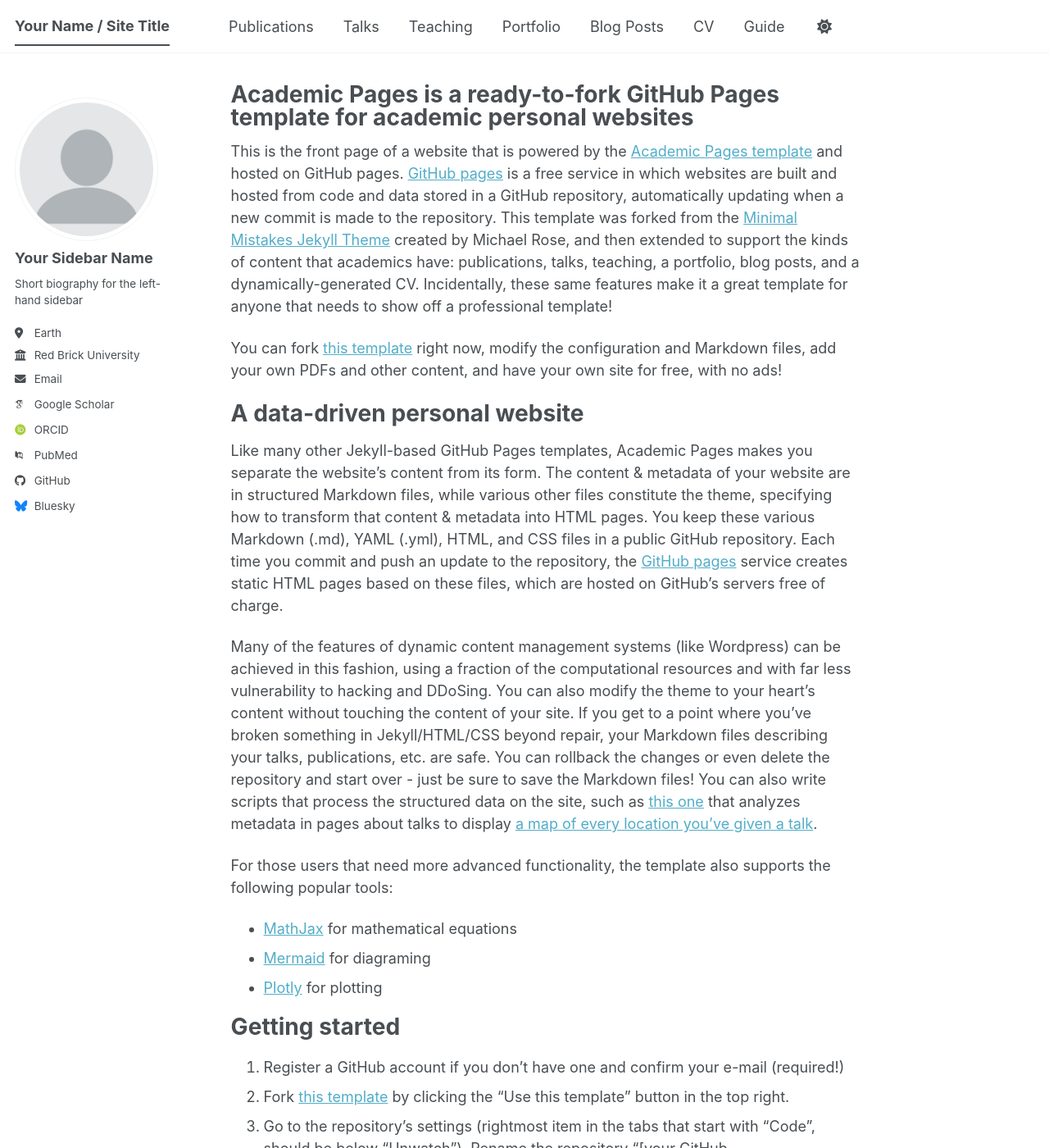
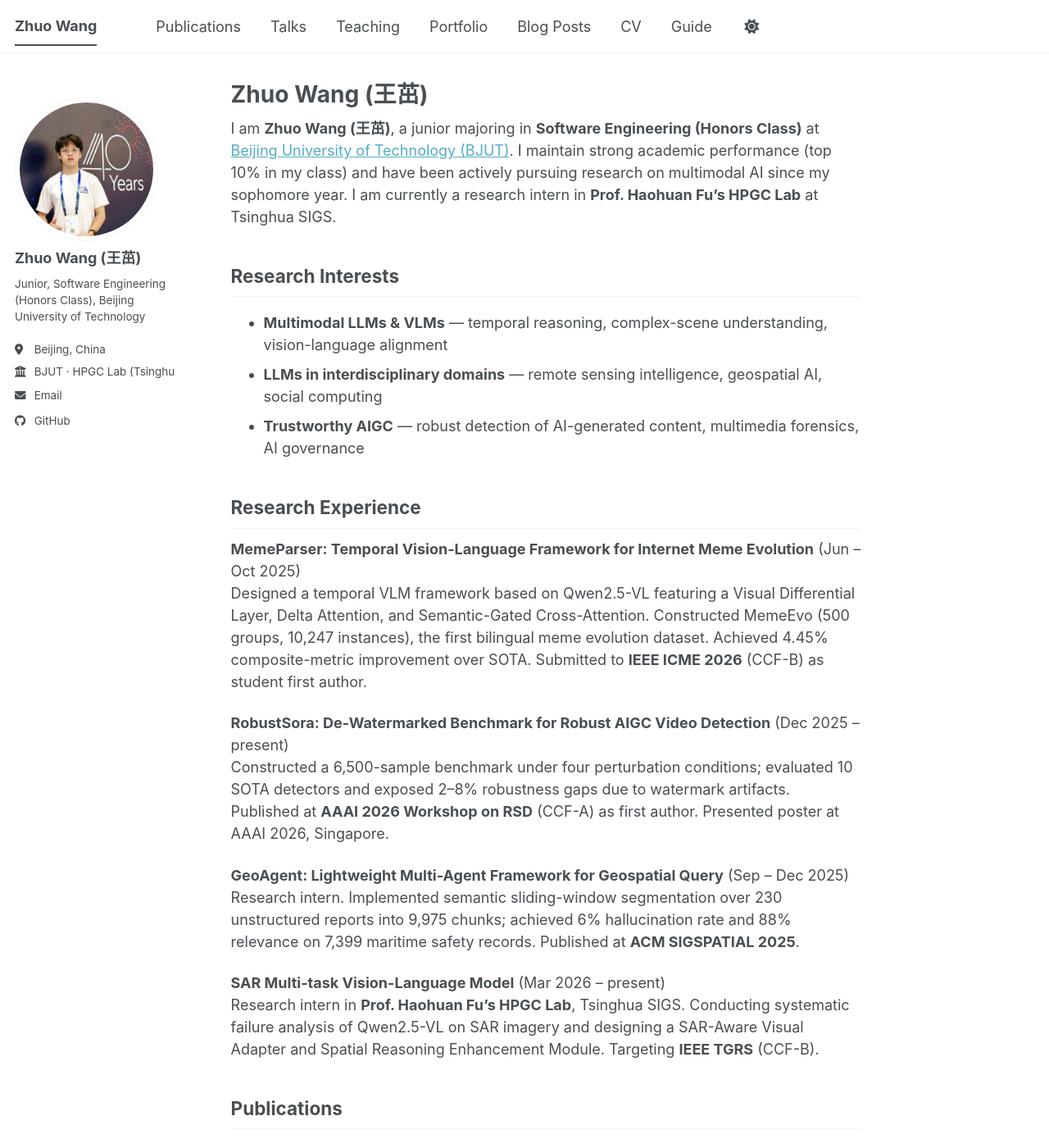
Before and after one commit to williamwang25/williamwang25.github.io, a Jekyll site: the page built from _pages/about.md, in a window 1280 px wide and 1400 px high. Shown: the whole window at 82% size. Built offline with Jekyll 4.4.1, drawn with Linux system fonts in a browser that asks for light colours; some web fonts are replaced; a script bundle is joined from its source files by our own code; library files that are not in the unit come from our copies; some of the changed text lies outside the part shown.

Commit message:
init: page

```diff
--- a/_config.yml
+++ b/_config.yml
@@ -9,39 +9,39 @@
 # Basic Site Settings
 locale                   : "en-US"
 site_theme               : "default" # The available themes options are "default", "air", "sunrise", "mint", "dirt" and "contrast"
-title                    : "Your Name / Site Title"
+title                    : "Zhuo Wang"
 title_separator          : "-"
-name                     : &name "Your Name"
-description              : &description "Your Name's academic portfolio"   # Update this with a general description of your site, this is the default if not overridden by a page
-url                      : https://academicpages.github.io # The base hostname & protocol for your site e.g. "https://[your GitHub username].github.io",
+name                     : &name "Zhuo Wang"
+description              : &description "Zhuo Wang's academic portfolio — BJUT Software Engineering (Honors Class)"
+url                      : https://williamwang25.github.io # The base hostname & protocol for your site e.g. "https://[your GitHub username].github.io",
                                                            # or if you already have some other page hosted on Github then use "https://[your GitHub username].github.io/[Your Repo Name]"
 baseurl                  : "" # the subpath of your site, e.g. "/blog"
-repository               : "academicpages/academicpages.github.io"
+repository               : "williamwang25/williamwang25.github.io"
 
 # Site Author - The following control what appear as part of the author content on the side bar.
 #               If a field is blank the icon and link will not appear, otherwise it will be shown.
 #               Additional customization can be done by editing /_includes/author-profile.html
 author:
   # Biographic information
-  avatar           : "profile.png"
-  name             : "Your Sidebar Name"
+  avatar           : "zhuo.jpg"
+  name             : "Zhuo Wang (王茁)"
   pronouns         : # example: "she/her"
-  bio              : "Short biography for the left-hand sidebar"
-  location         : "Earth"
-  employer         : "Red Brick University"
+  bio              : "Junior, Software Engineering (Honors Class), Beijing University of Technology"
+  location         : "Beijing, China"
+  employer         : "BJUT · HPGC Lab (Tsinghua SIGS)"
   uri              : # URL
-  email            : "none@example.org"
+  email            : "wangzhuo230410@emails.bjut.edu.cn"
 
   # Academic websites
   academia         : # URL
   arxiv            : # URL - Update with the correct link to your profile
-  googlescholar    : "https://scholar.google.com/citations?user=PS_CX0AAAAAJ"
+  googlescholar    : # URL
   inspire-hep      : # URL
   impactstory      : # URL
-  orcid            : "https://orcid.org/yourorcidurl"
+  orcid            : # URL
   semantic         : # URL
   ssrn             : # URL
-  pubmed           : "https://www.ncbi.nlm.nih.gov/pubmed/?term=john+snow"
+  pubmed           : # URL
   researchgate     : # URL
   scopus           : # URL
   zotero           : # URL
@@ -51,13 +51,13 @@
   bitbucket        : # Username - Update with your username on the site
   codepen          : # Username
   dribbble         : # Username
-  github           : "academicpages"
+  github           : "williamwang25"
   kaggle           : # Username
   stackoverflow    : # User number or user number and name (i.e., use "1" or "1/jeff-atwood")
 
   # Social media
   artstation       : # Username
-  bluesky          : "bsky.app" # Replace this with you Bluesky username
+  bluesky          : # Replace this with you Bluesky username
   facebook         : # Username
   flickr           : # Username
   foursquare       : # Username
--- a/_pages/about.md
+++ b/_pages/about.md
@@ -1,56 +1,59 @@
 ---
 permalink: /
-title: "Academic Pages is a ready-to-fork GitHub Pages template for academic personal websites"
+title: "Zhuo Wang (王茁)"
 author_profile: true
 redirect_from:
   - /about/
   - /about.html
 ---
 
-This is the front page of a website that is powered by the [Academic Pages template](https://github.com/academicpages/academicpages.github.io) and hosted on GitHub pages. [GitHub pages](https://pages.github.com) is a free service in which websites are built and hosted from code and data stored in a GitHub repository, automatically updating when a new commit is made to the repository. This template was forked from the [Minimal Mistakes Jekyll Theme](https://mmistakes.github.io/minimal-mistakes/) created by Michael Rose, and then extended to support the kinds of content that academics have: publications, talks, teaching, a portfolio, blog posts, and a dynamically-generated CV. Incidentally, these same features make it a great template for anyone that needs to show off a professional template!
+I am **Zhuo Wang (王茁)**, a junior majoring in **Software Engineering (Honors Class)** at [Beijing University of Technology (BJUT)](https://www.bjut.edu.cn). I maintain strong academic performance (top 10% in my class) and have been actively pursuing research on multimodal AI since my sophomore year. I am currently a research intern in **Prof. Haohuan Fu's HPGC Lab** at Tsinghua SIGS.
 
- You can fork [this template](https://github.com/academicpages/academicpages.github.io) right now, modify the configuration and Markdown files, add your own PDFs and other content, and have your own site for free, with no ads!
+## Research Interests
 
-A data-driven personal website
-======
-Like many other Jekyll-based GitHub Pages templates, Academic Pages makes you separate the website's content from its form. The content & metadata of your website are in structured Markdown files, while various other files constitute the theme, specifying how to transform that content & metadata into HTML pages. You keep these various Markdown (.md), YAML (.yml), HTML, and CSS files in a public GitHub repository. Each time you commit and push an update to the repository, the [GitHub pages](https://pages.github.com/) service creates static HTML pages based on these files, which are hosted on GitHub's servers free of charge.
+- **Multimodal LLMs & VLMs** — temporal reasoning, complex-scene understanding, vision-language alignment
+- **LLMs in interdisciplinary domains** — remote sensing intelligence, geospatial AI, social computing
+- **Trustworthy AIGC** — robust detection of AI-generated content, multimedia forensics, AI governance
 
-Many of the features of dynamic content management systems (like Wordpress) can be achieved in this fashion, using a fraction of the computational resources and with far less vulnerability to hacking and DDoSing. You can also modify the theme to your heart's content without touching the content of your site. If you get to a point where you've broken something in Jekyll/HTML/CSS beyond repair, your Markdown files describing your talks, publications, etc. are safe. You can rollback the changes or even delete the repository and start over - just be sure to save the Markdown files! You can also write scripts that process the structured data on the site, such as [this one](https://github.com/academicpages/academicpages.github.io/blob/master/talkmap.ipynb) that analyzes metadata in pages about talks to display [a map of every location you've given a talk](https://academicpages.github.io/talkmap.html).
+## Research Experience
 
-For those users that need more advanced functionality, the template also supports the following popular tools:
-- [MathJax](https://www.mathjax.org/) for mathematical equations
-- [Mermaid](https://mermaid.js.org/) for diagraming
-- [Plotly](https://plotly.com/javascript/) for plotting
+**MemeParser: Temporal Vision-Language Framework for Internet Meme Evolution** (Jun – Oct 2025)
+Designed a temporal VLM framework based on Qwen2.5-VL featuring a Visual Differential Layer, Delta Attention, and Semantic-Gated Cross-Attention. Constructed MemeEvo (500 groups, 10,247 instances), the first bilingual meme evolution dataset. Achieved 4.45% composite-metric improvement over SOTA. Submitted to **IEEE ICME 2026** (CCF-B) as student first author.
 
-Getting started
-======
-1. Register a GitHub account if you don't have one and confirm your e-mail (required!)
-1. Fork [this template](https://github.com/academicpages/academicpages.github.io) by clicking the "Use this template" button in the top right.
-1. Go to the repository's settings (rightmost item in the tabs that start with "Code", should be below "Unwatch"). Rename the repository "[your GitHub username].github.io", which will also be your website's URL.
-1. Set site-wide configuration and create content & metadata (see below -- also see [this set of diffs](https://archive.is/3TPas) showing what files were changed to set up [an example site](https://getorg-testacct.github.io) for a user with the username "getorg-testacct")
-1. Upload any files (like PDFs, .zip files, etc.) to the files/ directory. They will appear at https://[your GitHub username].github.io/files/example.pdf.
-1. Check status by going to the repository settings, in the "GitHub pages" section
+**RobustSora: De-Watermarked Benchmark for Robust AIGC Video Detection** (Dec 2025 – present)
+Constructed a 6,500-sample benchmark under four perturbation conditions; evaluated 10 SOTA detectors and exposed 2–8% robustness gaps due to watermark artifacts. Published at **AAAI 2026 Workshop on RSD** (CCF-A) as first author. Presented poster at AAAI 2026, Singapore.
 
-Site-wide configuration
-------
-The main configuration file for the site is in the base directory in [_config.yml](https://github.com/academicpages/academicpages.github.io/blob/master/_config.yml), which defines the content in the sidebars and other site-wide features. You will need to replace the default variables with ones about yourself and your site's github repository. The configuration file for the top menu is in [_data/navigation.yml](https://github.com/academicpages/academicpages.github.io/blob/master/_data/navigation.yml). For example, if you don't have a portfolio or blog posts, you can remove those items from that navigation.yml file to remove them from the header.
+**GeoAgent: Lightweight Multi-Agent Framework for Geospatial Query** (Sep – Dec 2025)
+Research intern. Implemented semantic sliding-window segmentation over 230 unstructured reports into 9,975 chunks; achieved 6% hallucination rate and 88% relevance on 7,399 maritime safety records. Published at **ACM SIGSPATIAL 2025**.
 
-Create content & metadata
-------
-For site content, there is one Markdown file for each type of content, which are stored in directories like _publications, _talks, _posts, _teaching, or _pages. For example, each talk is a Markdown file in the [_talks directory](https://github.com/academicpages/academicpages.github.io/tree/master/_talks). At the top of each Markdown file is structured data in YAML about the talk, which the theme will parse to do lots of cool stuff. The same structured data about a talk is used to generate the list of talks on the [Talks page](https://academicpages.github.io/talks), each [individual page](https://academicpages.github.io/talks/2012-03-01-talk-1) for specific talks, the talks section for the [CV page](https://academicpages.github.io/cv), and the [map of places you've given a talk](https://academicpages.github.io/talkmap.html) (if you run this [python file](https://github.com/academicpages/academicpages.github.io/blob/master/talkmap.py) or [Jupyter notebook](https://github.com/academicpages/academicpages.github.io/blob/master/talkmap.ipynb), which creates the HTML for the map based on the contents of the _talks directory).
+**SAR Multi-task Vision-Language Model** (Mar 2026 – present)
+Research intern in **Prof. Haohuan Fu's HPGC Lab**, Tsinghua SIGS. Conducting systematic failure analysis of Qwen2.5-VL on SAR imagery and designing a SAR-Aware Visual Adapter and Spatial Reasoning Enhancement Module. Targeting **IEEE TGRS** (CCF-B).
 
-**Markdown generator**
+## Publications
 
-The repository includes [a set of Jupyter notebooks](https://github.com/academicpages/academicpages.github.io/tree/master/markdown_generator
-) that converts a CSV containing structured data about talks or presentations into individual Markdown files that will be properly formatted for the Academic Pages template. The sample CSVs in that directory are the ones I used to create my own personal website at stuartgeiger.com. My usual workflow is that I keep a spreadsheet of my publications and talks, then run the code in these notebooks to generate the Markdown files, then commit and push them to the GitHub repository.
+1. **MemeParser: A Temporal Vision-Language Framework for Modeling Propagation and Semantic Shift of Internet Memes**
+   Xiliang Liu, **Zhuo Wang**, Tao Zhou, Li Tian, Zhixiang He, Xiaoying Zhi, Jiale Liu.
+   *IEEE ICME 2026* (CCF-B) — under review
 
-How to edit your site's GitHub repository
-------
-Many people use a git client to create files on their local computer and then push them to GitHub's servers. If you are not familiar with git, you can directly edit these configuration and Markdown files directly in the github.com interface. Navigate to a file (like [this one](https://github.com/academicpages/academicpages.github.io/blob/master/_talks/2012-03-01-talk-1.md) and click the pencil icon in the top right of the content preview (to the right of the "Raw | Blame | History" buttons). You can delete a file by clicking the trashcan icon to the right of the pencil icon. You can also create new files or upload files by navigating to a directory and clicking the "Create new file" or "Upload files" buttons.
+2. **RobustSora: De-Watermarked Benchmark for Robust AI-Generated Video Detection**
+   **Zhuo Wang**, Xiliang Liu, Ligang Sun.
+   *AAAI 2026 Workshop on RSD* (CCF-A), Poster &nbsp;·&nbsp; [[arXiv]](https://arxiv.org/abs/2512.10248)
 
-Example: editing a Markdown file for a talk
-![Editing a Markdown file for a talk](/images/editing-talk.png)
+3. **Who Evaluates the Evaluators? Governance Challenges in AI Safety and Alignment Evaluations: A Review and Future Agenda**
+   **Zhuo Wang**, Xiliang Liu, Ligang Sun.
+   *AAAI 2026 Workshop on AI Governance* (CCF-A), Poster &nbsp;·&nbsp; [[OpenReview]](https://openreview.net/forum?id=Bg5aKILJcn)
 
-For more info
-------
-More info about configuring Academic Pages can be found in [the guide](https://academicpages.github.io/markdown/), the [growing wiki](https://github.com/academicpages/academicpages.github.io/wiki), and you can always [ask a question on GitHub](https://github.com/academicpages/academicpages.github.io/discussions). The [guides for the Minimal Mistakes theme](https://mmistakes.github.io/minimal-mistakes/docs/configuration/) (which this theme was forked from) might also be helpful.
+## Selected Awards
+
+| Award | Level | Year |
+|-------|-------|------|
+| Contemporary Undergraduate Mathematical Contest in Modeling (CUMCM) | National Second Prize | 2024 |
+| Mathematical Contest in Modeling (MCM/ICM) | International Honorable Mention | 2025 |
+| Fudan Club Cup Academic English Vocabulary Competition | National Second Prize | 2024 |
+| Beijing Intercollegiate Mathematical Modeling Contest | Provincial First Prize | 2024 |
+| BJUT Innovation & Entrepreneurship Scholarship | University | 2024–2025 |
+
+## Contact
+
+- **Email**: [wangzhuo230410@emails.bjut.edu.cn](mailto:wangzhuo230410@emails.bjut.edu.cn)
+- **GitHub**: [github.com/williamwang25](https://github.com/williamwang25)
```
Also changed, not shown: images/zhuo.jpg (added).
